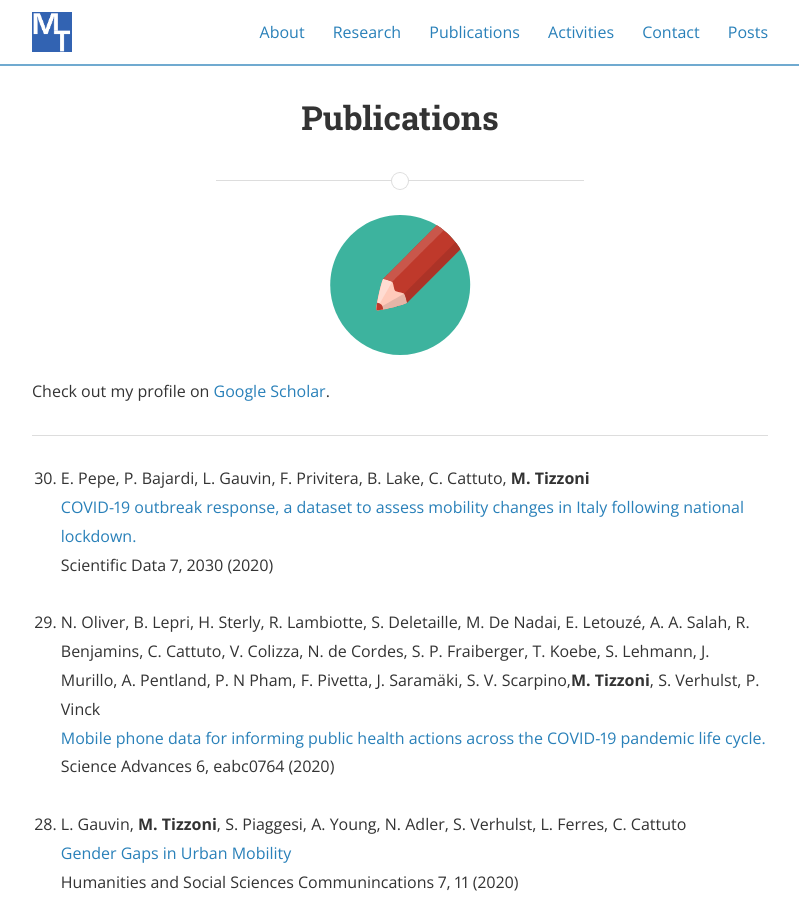
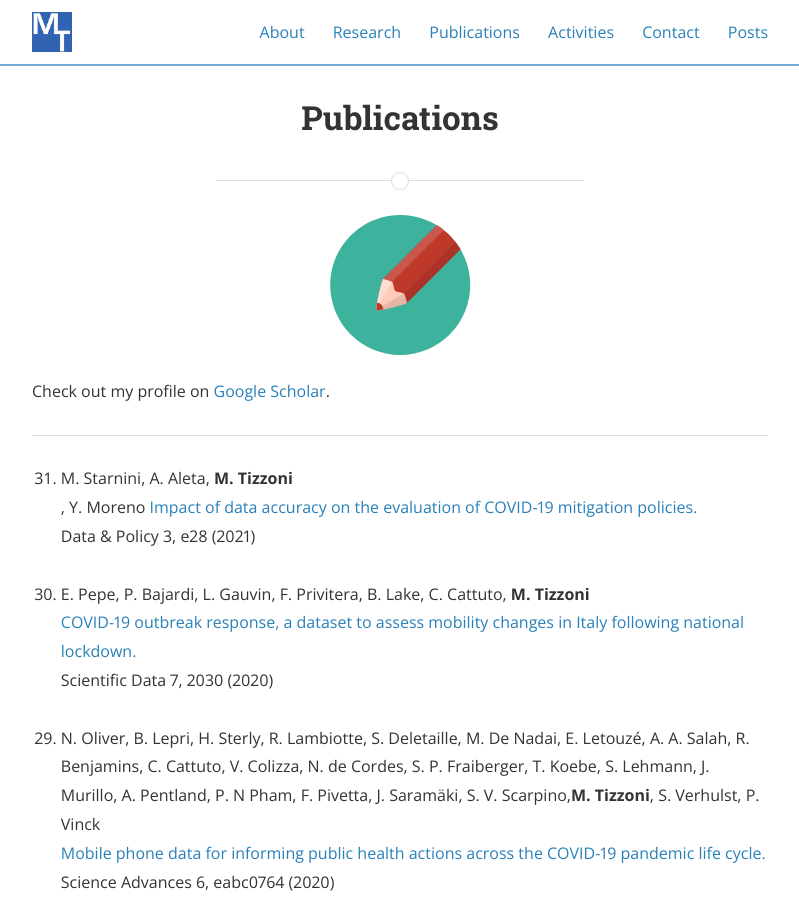
Before and after one commit to micheletizzoni/micheletizzoni.github.io, a Jekyll site: the page built from 3_publications.md, in a window 1280 px wide and 900 px high. Shown: the whole window, without its empty margins (240-1039 px from the left). Built offline with Jekyll 4.4.1, drawn with Linux system fonts in a browser that asks for light colours; nearby versions of some CDN libraries.

Commit message:
Update 3_publications.md

```diff
--- a/3_publications.md
+++ b/3_publications.md
@@ -12,6 +12,11 @@ Check out my profile on [Google Scholar](https://scholar.google.it/citations?use
 <hr>
 
 <ol reversed>
+
+<li>M. Starnini, A. Aleta, <strong>M. Tizzoni</strong><br>, Y. Moreno
+<a href="https://www.cambridge.org/core/journals/data-and-policy/article/impact-of-data-accuracy-on-the-evaluation-of-covid19-mitigation-policies/">Impact of data accuracy on the evaluation of COVID-19 mitigation policies.</a><br>
+Data & Policy 3, e28 (2021)<br>
+<br>
 
   <li>E. Pepe, P. Bajardi, L. Gauvin, F. Privitera, B. Lake, C. Cattuto, <strong>M. Tizzoni</strong><br>
   <a href="https://www.nature.com/articles/s41597-020-00575-2">COVID-19 outbreak response, a dataset to assess mobility changes in Italy following national lockdown.</a><br>
```
